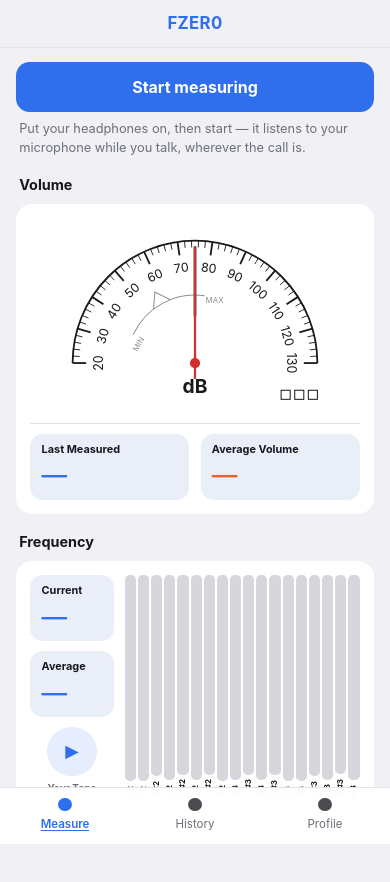
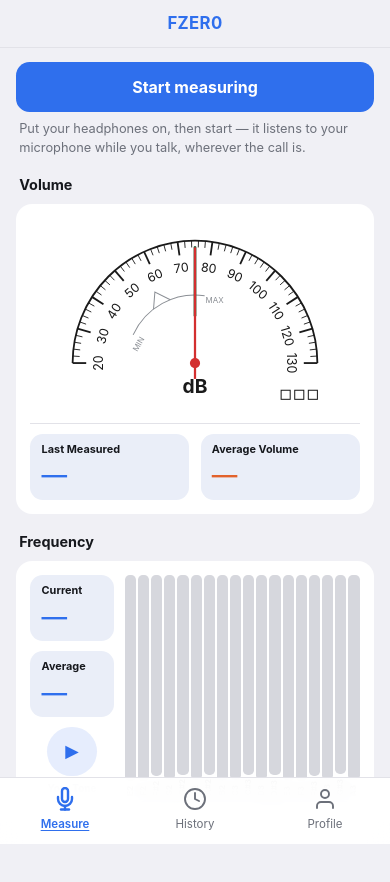
Before and after one commit to gaborekg/FZER0, a website with bundled scripts: page webapp/index.html in a window 390 px wide. Built offline with nearby package versions, Linux system fonts and the light colour scheme.

Commit message:
Tab bar icons: microphone, clock, person

```diff
--- a/webapp/app.css
+++ b/webapp/app.css
@@ -107,11 +107,17 @@ body {
   cursor: pointer;
 }
 
-.tab-dot {
-  width: 0.85rem;
-  height: 0.85rem;
-  border-radius: 50%;
-  background: #4a4a4f;
+/* Stroke, not fill, and coloured from the button — so the icon follows the
+   label into the accent on the selected tab without a second rule. */
+.tab-icon {
+  display: block;
+  width: 1.5rem;
+  height: 1.5rem;
+  fill: none;
+  stroke: currentColor;
+  stroke-width: 1.9;
+  stroke-linecap: round;
+  stroke-linejoin: round;
 }
 
 .tab[aria-current='page'] {
@@ -119,8 +125,10 @@ body {
   font-weight: 600;
 }
 
-.tab[aria-current='page'] .tab-dot {
-  background: var(--accent);
+/* The weight bump does the work a filled variant would do on iOS: the selected
+   tab reads as selected even before you register the colour. */
+.tab[aria-current='page'] .tab-icon {
+  stroke-width: 2.4;
 }
 
 .tab[aria-current='page'] .tab-name {
--- a/webapp/index.html
+++ b/webapp/index.html
@@ -140,17 +140,31 @@
 
   </main>
 
+  <!-- Feather's mic / clock / user, unmodified. Three glyphs people already
+       know: a microphone is what you speak into, a clock is the past, a person
+       is you. Nothing here is worth inventing a new symbol for. -->
   <nav class="tab-bar">
     <button class="tab" data-tab="measure" aria-current="page">
-      <span class="tab-dot"></span>
+      <svg class="tab-icon" viewBox="0 0 24 24" aria-hidden="true">
+        <path d="M12 1a3 3 0 0 0-3 3v8a3 3 0 0 0 6 0V4a3 3 0 0 0-3-3z" />
+        <path d="M19 10v2a7 7 0 0 1-14 0v-2" />
+        <line x1="12" y1="19" x2="12" y2="22.5" />
+        <line x1="8" y1="22.5" x2="16" y2="22.5" />
+      </svg>
       <span class="tab-name">Measure</span>
     </button>
     <button class="tab" data-tab="history">
-      <span class="tab-dot"></span>
+      <svg class="tab-icon" viewBox="0 0 24 24" aria-hidden="true">
+        <circle cx="12" cy="12" r="10" />
+        <polyline points="12 6 12 12 16 14" />
+      </svg>
       <span class="tab-name">History</span>
     </button>
     <button class="tab" data-tab="profile">
-      <span class="tab-dot"></span>
+      <svg class="tab-icon" viewBox="0 0 24 24" aria-hidden="true">
+        <path d="M20 21v-2a4 4 0 0 0-4-4H8a4 4 0 0 0-4 4v2" />
+        <circle cx="12" cy="7" r="4" />
+      </svg>
       <span class="tab-name">Profile</span>
     </button>
   </nav>
```
